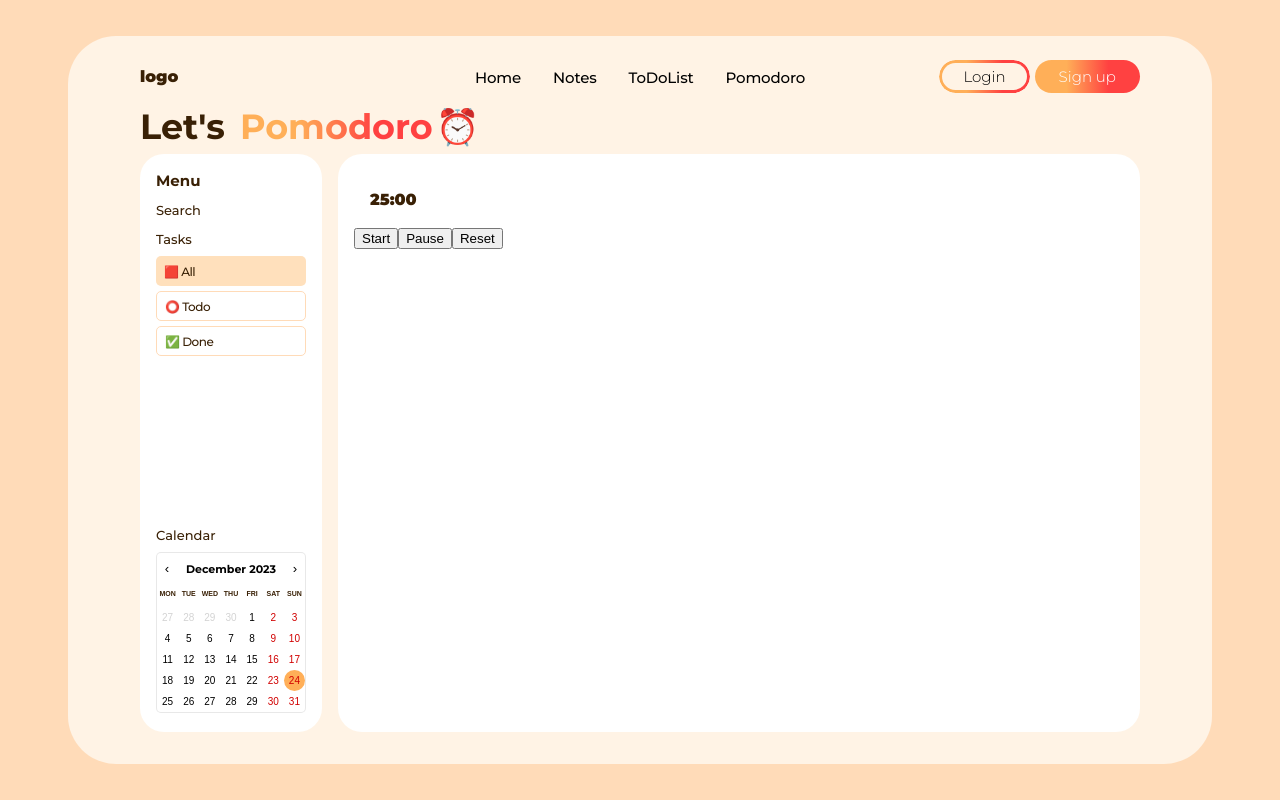
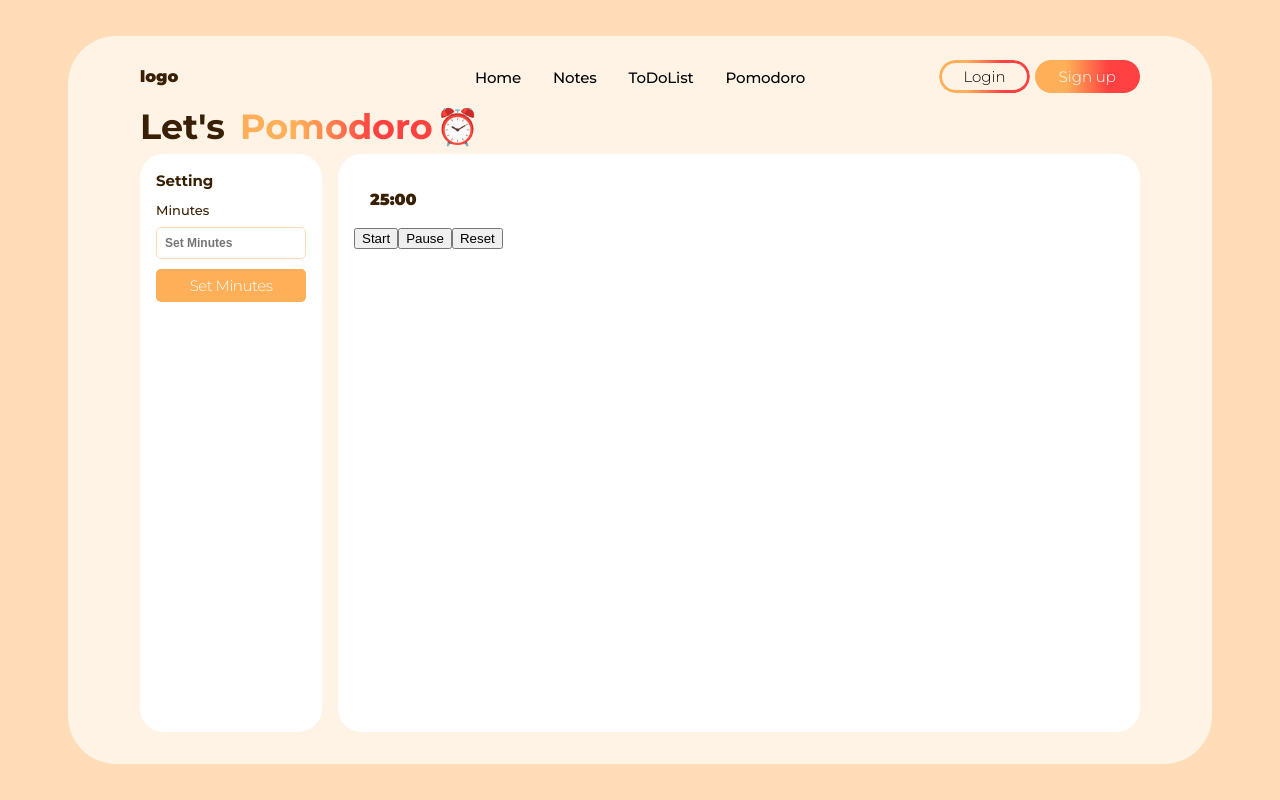
Before and after one commit to sooozi/study-app_ver.01, a React (Create React App) app: page /Pomodoro in a window 1280 px wide. Built offline with nearby package versions, Linux system fonts and the light colour scheme.

Commit message:
231226_스터디앱_뽀모도로_카운드다운

```diff
--- a/src/components/PomoNav.js
+++ b/src/components/PomoNav.js
@@ -1,6 +1,5 @@
 import { default as React, useState } from 'react';
 import styled from "styled-components";
-import TodoCalendar from './TodoCalendar';
 
 const TodoInner= styled.div `
     display: flex;
@@ -73,46 +72,75 @@ const ContBox= styled.div `
     }
 `;
 
+const PomoTime = styled.input `
+    padding: 0.5rem;
+    border-radius: 5px;
+    border: 1px solid #ffdbb8;
+    font-size: 12px;
+    font-weight: bold;
+    outline: 0;
+    color: rgb(57, 32, 5);
+    margin-bottom: 10px;
+    width: 100%;
+    max-width: fit-content;
+    &:focus, &:focus-visible  {
+        border: 1px solid rgba(255, 243, 229, 1);
+        background-color: rgba(255, 243, 229, 1);
+    }
+`;
+
+const AddNewPomo = styled.button `
+    border-radius: 5px;
+    height: 33px;
+    overflow: hidden;
+    border: 0;
+    background-color: rgb(255, 175, 88);
+    cursor: pointer;
+    font-size: 15px;
+    font-family: 'Montserrat';
+    font-weight: 300;
+    letter-spacing: -0.5px;
+    color: #fff;
+    width: 100%;
+    transition: all 0.2s ease-in-out;
+    &:hover {
+        background-color: rgb(255, 65, 65);
+    }
+`;
 
 
-function TodoNav({ onSearchChange, onFilterChange }) {
-    const [searchValue, setSearchValue] = useState('');
-    const [activeFilter, setActiveFilter] = useState('all');
 
-    const handleSearchChange = (event) => {
-        if (event && event.target) {
-            const value = event.target.value;
-            setSearchValue(value);
-            onSearchChange(value);
-        }
+function TodoNav() {
+    const [minutes, setMinutes] = useState(25);
+    const [inputMinutes, setInputMinutes] = useState('');
+
+    const handleInputChange = (event) => {
+        setInputMinutes(event.target.value);
     };
 
-    const handleFilterChange = (filter) => {
-        onFilterChange(filter);
-        setActiveFilter(filter);
+    const handleSetMinutes = () => {
+        if (!isNaN(inputMinutes) && inputMinutes >= 0) {
+            setMinutes(parseInt(inputMinutes, 10));
+            setInputMinutes('');
+        }
     };
 
     return (
         <TodoInner>
-            <InnerTopTit>Menu</InnerTopTit>
+            <InnerTopTit>Setting</InnerTopTit>
             <ContWrap>
                 <div>
                     <ContBox>
-                        <InnerTit>Search</InnerTit>
-                    </ContBox>
-                    <ContBox>
-                        <InnerTit>Tasks</InnerTit>
-                        <InnerTask>
-                            <TaskBtn onClick={() => handleFilterChange('all')} className={activeFilter === 'all' ? 'on' : ''}>🟥 All</TaskBtn>
-                            <TaskBtn onClick={() => handleFilterChange('todo')} className={activeFilter === 'todo' ? 'on' : ''}>⭕ Todo</TaskBtn>
-                            <TaskBtn onClick={() => handleFilterChange('done')} className={activeFilter === 'done' ? 'on' : ''}>✅ Done</TaskBtn>
-                        </InnerTask>
+                        <InnerTit>Minutes</InnerTit>
+                        <PomoTime
+                            type="number"
+                            placeholder="Set Minutes"
+                            value={inputMinutes}
+                            onChange={handleInputChange}
+                        />
+                        <AddNewPomo onClick={handleSetMinutes}>Set Minutes</AddNewPomo>
                     </ContBox>
                 </div>
-                <ContBox>
-                    <InnerTit>Calendar</InnerTit>
-                    <TodoCalendar />
-                </ContBox>
             </ContWrap>
         </TodoInner>
     );
```
